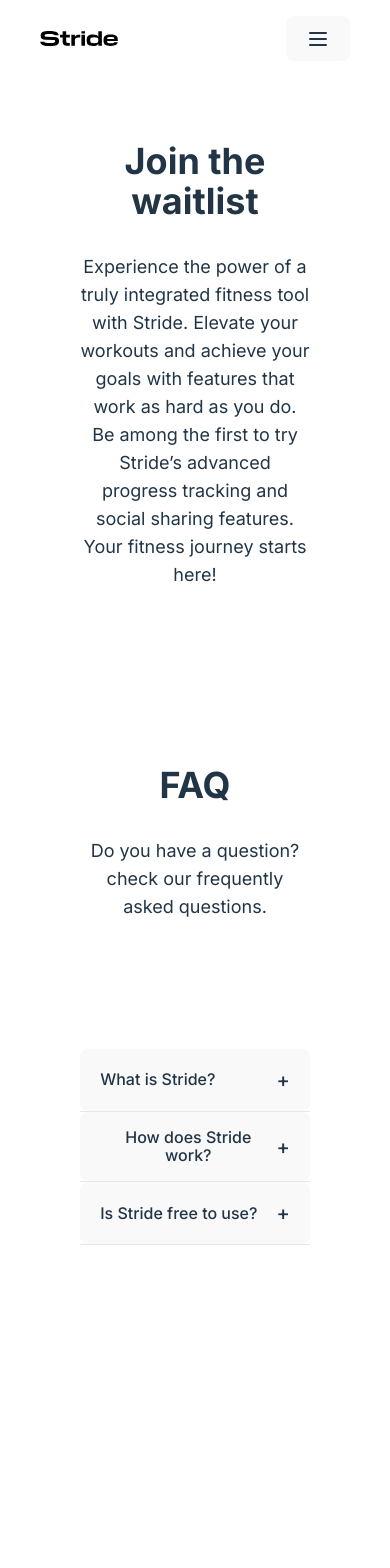
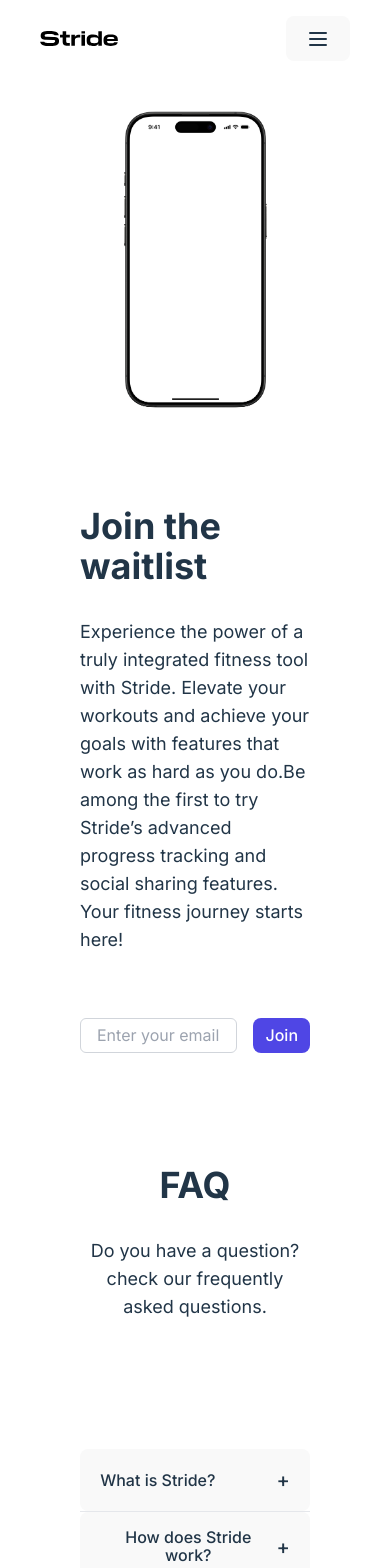
Before and after one commit to NewDara-Star/stride-landing-page, a React (Vite) app: page /join-waitlist in a window 390 px wide. Shown: the top 1568 px of the page. Before the commit the page ends 1325 px from the top, so only its background shows below. Built offline with nearby package versions, Linux system fonts and the light colour scheme.

Commit message:
Refactor ContactUs and JoinWaitlist components for improved styling; update SectionTitle layout and responsiveness

```diff
--- a/src/components/section/ContactUs.jsx
+++ b/src/components/section/ContactUs.jsx
@@ -14,12 +14,12 @@ function ContactUs() {
 
                     <label htmlFor="Name" className="flex flex-col items-start  w-full gap-4">
                         Name
-                        <input type="text" placeholder="Enter your name" className="px-4 py-2 border border-gray-300 rounded-md w-full dark:bg-zinc-50"/>
+                        <input type="text" placeholder="Enter your name" className="px-4 py-2 border  rounded-md w-full"/>
                     </label>
 
                     <label htmlFor="Email" className="flex flex-col items-start  w-full gap-4">
                         Email
-                        <input type="text" placeholder="Enter your email" className="px-4 py-2 border w-full border-gray-300 rounded-md dark:bg-zinc-50"/>
+                        <input type="text" placeholder="Enter your email" className="px-4 py-2 border w-full rounded-md "/>
                     </label>
                 </div>
 
@@ -27,7 +27,7 @@ function ContactUs() {
                     Message
                 <textarea
                     placeholder="Enter your message"
-                    className="px-4 py-2 border border-gray-300 rounded-md dark:bg-zinc-50 w-full h-32 resize-none">
+                    className="px-4 py-2 border  rounded-md  w-full h-32 resize-none">
                 </textarea>
 
                 </label>
@@ -38,12 +38,13 @@ function ContactUs() {
 
 
 
-                <Link to="/join-waitlist" className="w-full">
+
+           </div>
+           <Link to="/join-waitlist" className="w-full">
                 <Button variant="primary" >
                     Send
                 </Button>
                 </Link>
-           </div>
 
         </section>
     )
--- a/src/components/section/JoinWaitlist.jsx
+++ b/src/components/section/JoinWaitlist.jsx
@@ -9,7 +9,7 @@ function JoinWaitlist() {
             <SectionTitle title="Join the waitlist" text="Experience the power of a truly integrated fitness tool with Stride. Elevate your workouts and achieve your goals with features that work as hard as you do."/>
 
            <div className="flex w-full gap-4">
-            <input type="text" placeholder="Enter your email" className="px-4 py-2 border w-full border-gray-300 rounded-md dark:bg-zinc-50"/>
+            <input type="text" placeholder="Enter your email" className="px-4 py-2 border w-full border-gray-300 rounded-md dark:bg-zinc-800"/>
              <Link to="/join-waitlist" className="w-1/4">
                             <Button variant="primary" >
                                 Join
--- a/src/components/section/JoinWaitlistSection.jsx
+++ b/src/components/section/JoinWaitlistSection.jsx
@@ -1,11 +1,33 @@
 import SectionTitle from "../ui/SectionTitle";
+import { Link } from "react-router-dom";
+import Button from "../ui/Button";
 
 function JoinWaitlistSection() {
     return (
-        <section className="flex flex-col items-center justify-center gap-8 p-8 h-auto mx-auto">
-<SectionTitle  title="Join the waitlist" text="Experience the power of a truly integrated fitness tool with Stride. Elevate your workouts and achieve your goals with features that work as hard as you do.
+        <section className="flex flex-col-reverse items-center p-8 justify-around gap-16 md:flex-row">
 
-Be among the first to try Stride’s advanced progress tracking and social sharing features. Your fitness journey starts here!"/>
+            <div className="flex flex-col md:justify-start min-w-28w-full md:w-1/2 md:text-left md:items-start text-start">
+            <SectionTitle className="md:text-left"
+            title="Join the waitlist"
+            text="Experience the power of a truly integrated fitness tool with Stride. Elevate your workouts and achieve your goals with features that work as hard as you do.Be among the first to try Stride’s advanced progress tracking and social sharing features. Your fitness journey starts here!"/>
+
+            <div className="flex w-full gap-4 px-8">
+
+            <input type="text" placeholder="Enter your email" className="px-4 py-2 border w-full border-gray-300 rounded-md dark:bg-zinc-800"/>
+
+             <Link to="/join-waitlist" className="w-1/4">
+                <Button variant="primary" >
+                    Join
+                </Button>
+                </Link>
+           </div>
+
+
+            </div>
+
+<img src="public/images/Context Menu - iPhone.png" alt=""  className=" w-1/2 md:w-1/4 animate-fadeIn"/>
+
+
         </section>
     )
 };
--- a/src/components/ui/SectionTitle.jsx
+++ b/src/components/ui/SectionTitle.jsx
@@ -7,7 +7,7 @@ SectionTitle.propTypes = {
 
 function SectionTitle({title, text}) {
     return (
-<div className="flex flex-col items-center p-8 justify-start gap-4 ">
+<div className="flex flex-col  p-8 justify-start gap-4 ">
            <h1 className="text-4xl font-bold mb-4">{title}</h1>
            <p className="text-lg mb-8">{text}</p>
 
```
